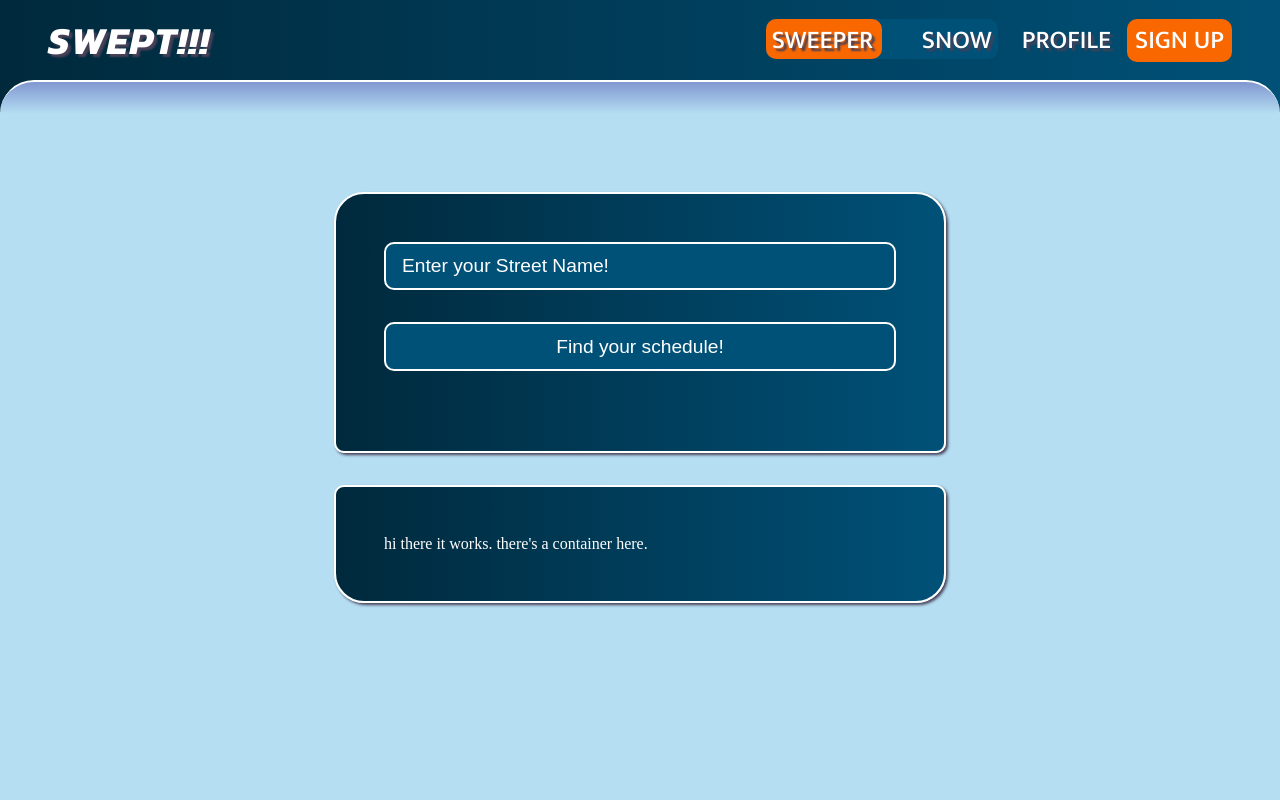
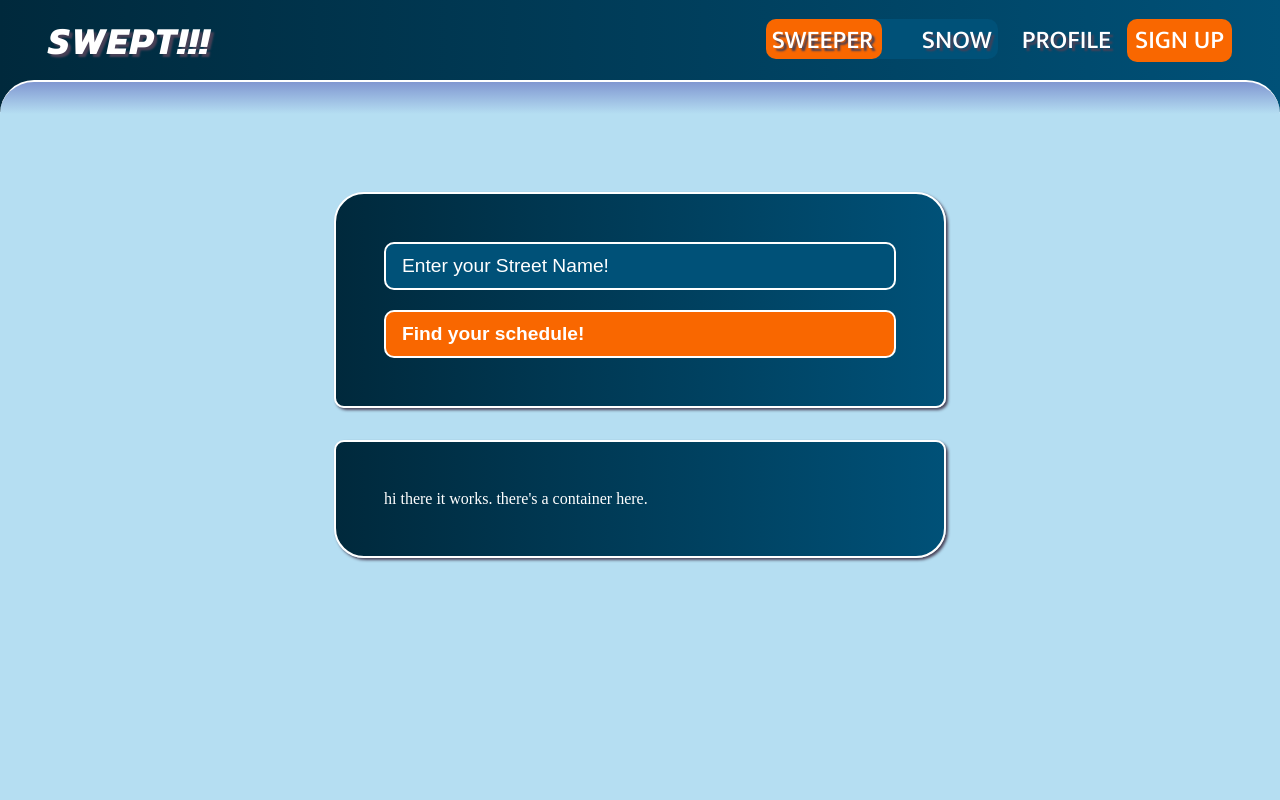
Before and after one commit to elliottdombrowski/SWEPT-02, a React (Create React App) app in the folder client/: page /snow in a window 1280 px wide. Shown: the top 800 px of the page. Built offline with nearby package versions, Linux system fonts and the light colour scheme.

Commit message:
fixed css typo on street form

```diff
--- a/client/src/components/FindStreetForm/findstreetform.css
+++ b/client/src/components/FindStreetForm/findstreetform.css
@@ -47,12 +47,11 @@ a {
   background: var(--darkblue);
   border: 2px solid white;
   border-radius: 10px;
-  margin-bottom: 2rem;
 }
 
-.steet-btn {
+.street-btn {
+  background: var(--primary-darkorange);
   margin-top: 1.2rem;
-  background: var(--primary-darkorange);
   text-align: left;
   font-weight: bold;
   transition: var(--btn-hover);
```
